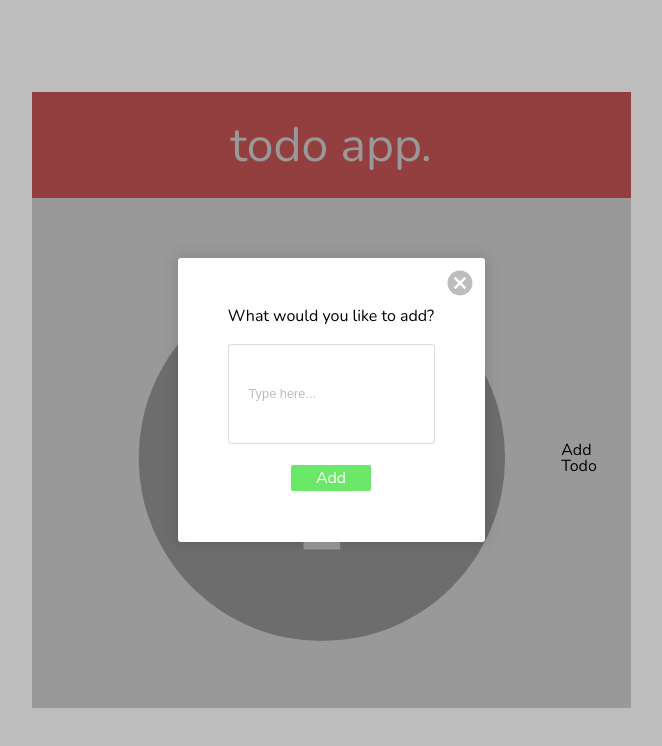
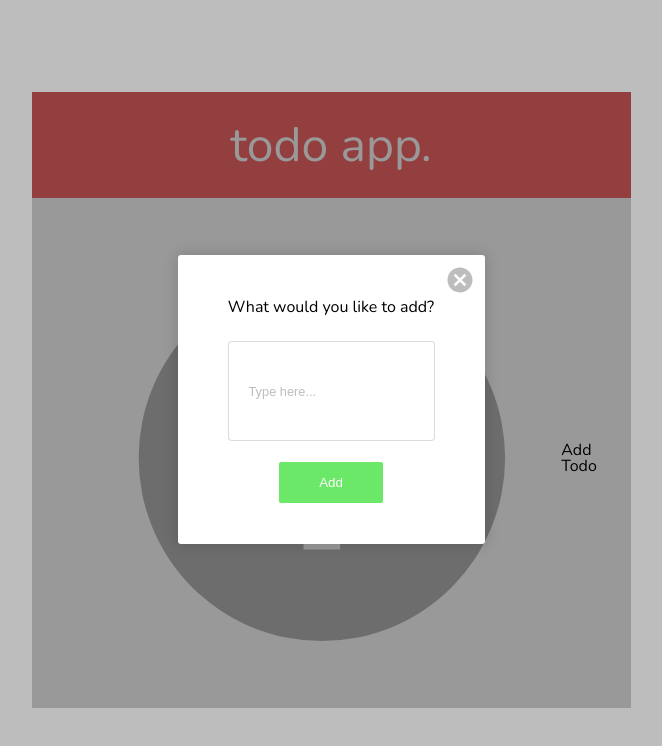
Before and after one commit to Dawid-Dahl/todo-app-react-typescript, a React (Vite) app: page / in a window 1280 px wide. Both pictures are taken after a click on the icon 630 px from the left and 457 px from the top of the page. Shown: the top 746 px of the page, without its empty margins (309-971 px from the left). Built offline with nearby package versions, Linux system fonts and the light colour scheme.

Commit message:
fixed some css

```diff
--- a/src/components/Button.tsx
+++ b/src/components/Button.tsx
@@ -1,16 +1,17 @@
-import React from "react";
+import React, {DetailedHTMLProps, ButtonHTMLAttributes} from "react";
 
 interface Props {
 	title: string;
+	buttonType: any;
 	action: (e: any) => void;
 }
 
-export const Button: React.FC<Props> = ({title, action}) => {
+export const Button: React.FC<Props> = ({title, action, buttonType}) => {
 	return (
 		<>
-			<a className="button" href="#" onClick={action}>
+			<button className="button" type={buttonType} onClick={action}>
 				{title}
-			</a>
+			</button>
 		</>
 	);
 };
--- a/src/components/graybox/AddTodoMenu.tsx
+++ b/src/components/graybox/AddTodoMenu.tsx
@@ -9,8 +9,10 @@ export const AddTodoMenu = () => {
 	const textInput = useSelector((state: RootState) => state.reducer.addTodoTextInput);
 
 	const addTodo = (e: any) => {
+		if (!textInput) return;
 		e.preventDefault();
 		dispatch(actionCreator("ADD_TODO", todoFactory(false, textInput, new Date().getTime())));
+		dispatch(actionCreator("ADD_TEXT_INPUT", ""));
 		dispatch(actionCreator("TOGGLE_IS_ADDING_TODO"));
 	};
 
@@ -28,13 +30,16 @@ export const AddTodoMenu = () => {
 				></path>
 			</svg>
 			<h1 className="add-todo-menu__h1">What would you like to add?</h1>
+			<form className="add-todo-menu__form">
 				<input
 					className="add-todo-menu__text-area"
 					type="textarea"
 					placeholder="Type here..."
 					onChange={e => dispatch(actionCreator("ADD_TEXT_INPUT", e.target.value))}
+					onSubmit={addTodo}
 				/>
-			<Button title="Add" action={addTodo} />
+				<Button title="Add" action={addTodo} buttonType="submit" />
+			</form>
 		</div>
 	);
 };
--- a/src/style.css
+++ b/src/style.css
@@ -163,12 +163,23 @@ html {
 	display: flex;
 	flex-direction: column;
 	align-items: center;
-	padding: 50px;
+	padding: 50px 50px 40px 50px;
 	z-index: 2;
 	background: white;
 	border-radius: 3px;
 	box-shadow: 0px 0px 15px 1px rgba(0, 0, 0, 0.15);
 	position: relative;
+}
+
+.add-todo-menu__h1 {
+	position: relative;
+	top: -6px;
+}
+
+.add-todo-menu__form {
+	display: flex;
+	flex-direction: column;
+	align-items: center;
 }
 
 .add-todo-menu__remove-menu {
@@ -292,8 +303,6 @@ html {
 	display: flex;
 	align-items: center;
 	justify-content: center;
-	width: 54px;
-	height: 22px;
 	background: #6be868;
 	color: white;
 	text-decoration: none;
@@ -328,6 +337,10 @@ html {
 	.add-todo-menu {
 		padding: 25px;
 	}
+	.add-todo-menu__h1 {
+		position: relative;
+		top: 0px;
+	}
 	.add-input {
 		margin-top: 60px;
 	}
```
Lines whose indentation alone changed are shown as unchanged.
